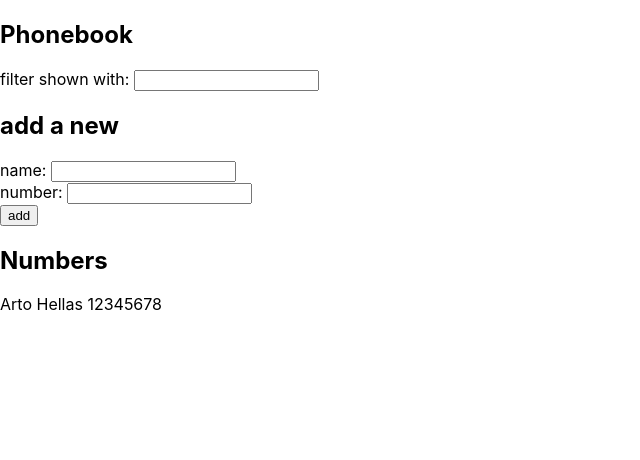
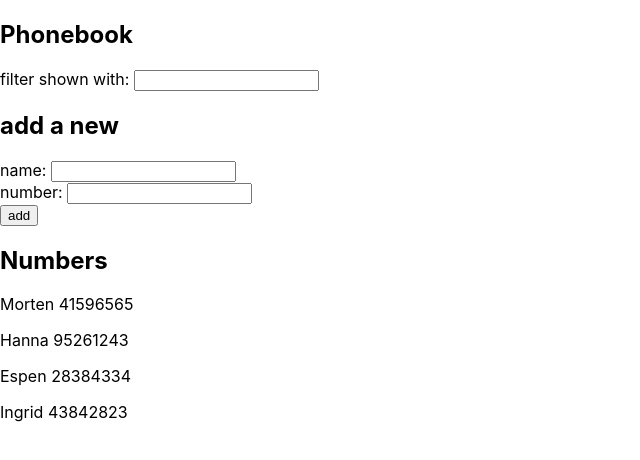
Before and after one commit to mrtnsund/Fullstack-Open, a React (Create React App) app in the folder part2/phonebook/: page / in a window 1280 px wide. Shown: the top 460 px of the page, without its empty margins (0-640 px from the left). Built offline with nearby package versions, Linux system fonts and the light colour scheme.

Commit message:
la til dummy data

```diff
--- a/part2/phonebook/src/App.js
+++ b/part2/phonebook/src/App.js
@@ -3,8 +3,20 @@ import React, {useState} from 'react'
 const App = () => {
     const [ persons, setPersons] = useState([
       {
-        name: 'Arto Hellas',
-        number: '12345678'
+        name: 'Morten',
+        number: 41596565
+      },
+      {
+        name: 'Hanna',
+        number: 95261243
+      },
+      {
+        name: 'Espen',
+        number: 28384334
+      },
+      {
+        name: 'Ingrid',
+        number: 43842823
       }
     ])
     const [ newName, setNewName ] = useState('')
```
